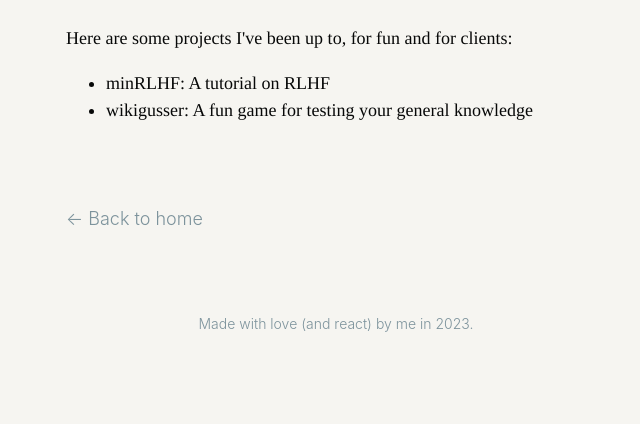
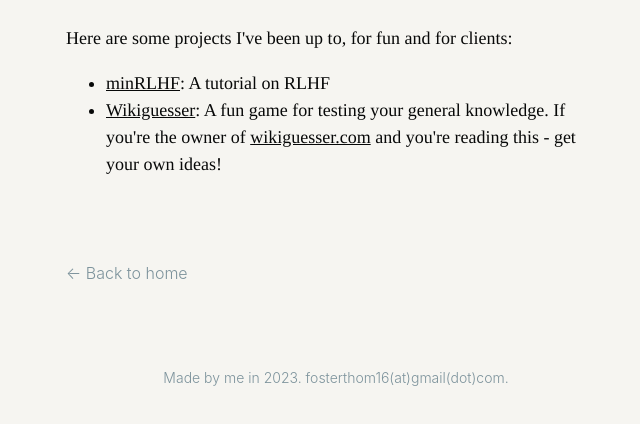
Before and after one commit to thomfoster/thomfoster.github.io, a Next.js app: page /projects in a window 1280 px wide. Shown: the part 254-678 px from the top of the page, without its empty margins (304-944 px from the left). Built offline with nearby package versions, Linux system fonts and the light colour scheme.

Commit message:
misc cleanup tasks

```diff
--- a/components/layout.js
+++ b/components/layout.js
@@ -1,6 +1,7 @@
 import Image from "next/image";
 import styles from "./layout.module.css";
 import Link from "next/link";
+import Head from "next/head";
 
 function Header() {
   return (
@@ -36,7 +37,7 @@ function Hero() {
 function Footer() {
   return (
     <div className={styles.footer}>
-      <h3>Made with love (and react) by me in 2023.</h3>
+      <h3>Made by me in 2023. fosterthom16(at)gmail(dot)com. </h3>
     </div>
   );
 }
@@ -44,6 +45,12 @@ function Footer() {
 export default function Layout({ children, retPage }) {
   return (
     <div className={styles.container}>
+      <Head>
+        <title>Thom Foster | About</title>
+        <meta name="title" content="Thom Foster | About"/>
+        <meta name="description" content="Thom Foster's personal website"/>
+        <meta name="author" content="Thom Foster"/>
+      </Head>
       <Header />
       <Hero />
       <div className={styles.main}>
--- a/components/layout.module.css
+++ b/components/layout.module.css
@@ -82,6 +82,7 @@
     font-weight: 300;
     color: var(--color-vdim);
     text-decoration: none;
+    font-size: var(--font-size-s);
 }
 
 @media only screen and (max-width: 600px) {
--- a/pages/projects.js
+++ b/pages/projects.js
@@ -1,4 +1,5 @@
 import Layout from "../components/layout";
+import Link from "next/link";
 
 export default function Research() {
     return (
@@ -10,8 +11,8 @@ export default function Research() {
                 <p>
                     Here are some projects I've been up to, for fun and for clients:
                     <ul>
-                        <li>minRLHF: A tutorial on RLHF</li>
-                        <li>wikigusser: A fun game for testing your general knowledge</li>
+                        <li><Link href="https://github.com/thomfoster/minRLHF">minRLHF</Link>: A tutorial on RLHF</li>
+                        <li><Link href="https://wikiguesser.pythonanywhere.com/">Wikiguesser</Link>: A fun game for testing your general knowledge. If you're the owner of <Link href="https://www.wikiguesser.com/">wikiguesser.com</Link> and you're reading this - get your own ideas!</li>
                     </ul>
                 </p>
             </section>
```
Also changed, not shown: pages/index.html (+0 -7 lines).
